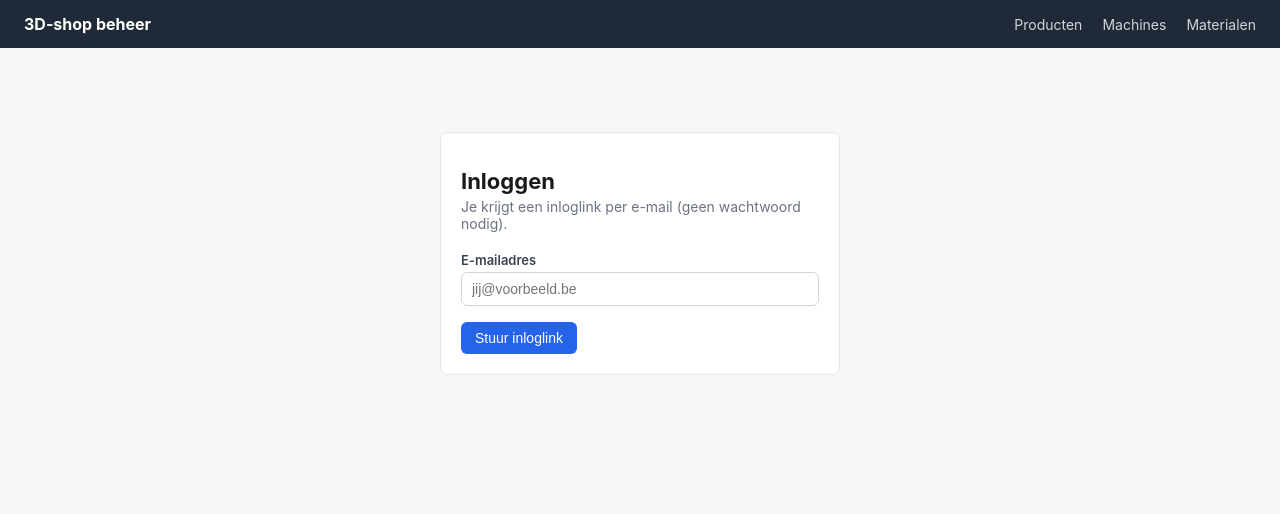
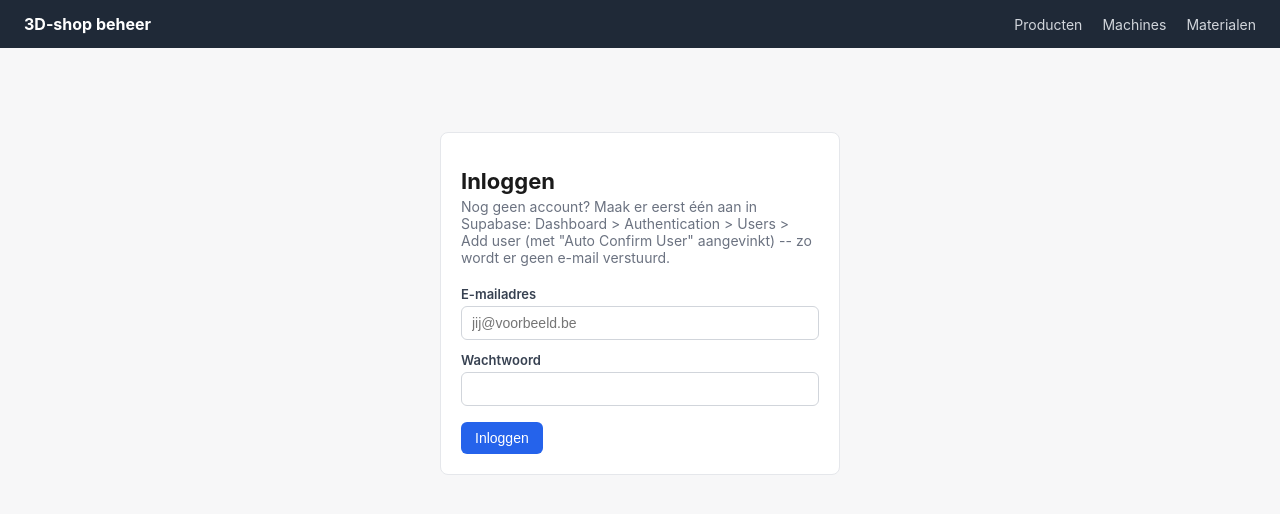
Before and after one commit to mavaag/ProductCreatorShop, a Next.js app: page /login in a window 1280 px wide. Shown: the top 514 px of the page. Built offline with nearby package versions, Linux system fonts and the light colour scheme.

Commit message:
Logon with mail

```diff
--- a/app/login/page.tsx
+++ b/app/login/page.tsx
@@ -1,38 +1,41 @@
 "use client";
 
 import { useState } from "react";
+import { useRouter } from "next/navigation";
 import { supabase } from "@/lib/supabaseClient";
 
 export default function LoginPage() {
   const [email, setEmail] = useState("");
-  const [sent, setSent] = useState(false);
+  const [password, setPassword] = useState("");
   const [error, setError] = useState<string | null>(null);
+  const router = useRouter();
 
-  async function sendLink(e: React.FormEvent) {
+  async function logIn(e: React.FormEvent) {
     e.preventDefault();
     setError(null);
-    const { error } = await supabase.auth.signInWithOtp({
-      email,
-      options: { emailRedirectTo: typeof window !== "undefined" ? window.location.origin + "/products" : undefined },
-    });
-    if (error) setError(error.message);
-    else setSent(true);
+    const { error } = await supabase.auth.signInWithPassword({ email, password });
+    if (error) {
+      setError(error.message);
+      return;
+    }
+    router.push("/products");
   }
 
   return (
     <div className="card" style={{ maxWidth: 400, margin: "60px auto" }}>
       <h1>Inloggen</h1>
-      <p className="sub">Je krijgt een inloglink per e-mail (geen wachtwoord nodig).</p>
-      {sent ? (
-        <p>Check je mailbox -- klik op de link om in te loggen.</p>
-      ) : (
-        <form onSubmit={sendLink}>
-          <label>E-mailadres</label>
-          <input type="email" required value={email} onChange={(e) => setEmail(e.target.value)} placeholder="jij@voorbeeld.be" />
-          <button className="btn" type="submit" style={{ marginTop: 16 }}>Stuur inloglink</button>
-          {error && <p className="warning">{error}</p>}
-        </form>
-      )}
+      <p className="sub">
+        Nog geen account? Maak er eerst één aan in Supabase: Dashboard &gt; Authentication &gt; Users &gt;
+        Add user (met "Auto Confirm User" aangevinkt) -- zo wordt er geen e-mail verstuurd.
+      </p>
+      <form onSubmit={logIn}>
+        <label>E-mailadres</label>
+        <input type="email" required value={email} onChange={(e) => setEmail(e.target.value)} placeholder="jij@voorbeeld.be" />
+        <label>Wachtwoord</label>
+        <input type="password" required value={password} onChange={(e) => setPassword(e.target.value)} />
+        <button className="btn" type="submit" style={{ marginTop: 16 }}>Inloggen</button>
+        {error && <p className="warning">{error}</p>}
+      </form>
     </div>
   );
 }
```
Also changed, not shown: 1 other file (tests, documents, lock files or other folders).
